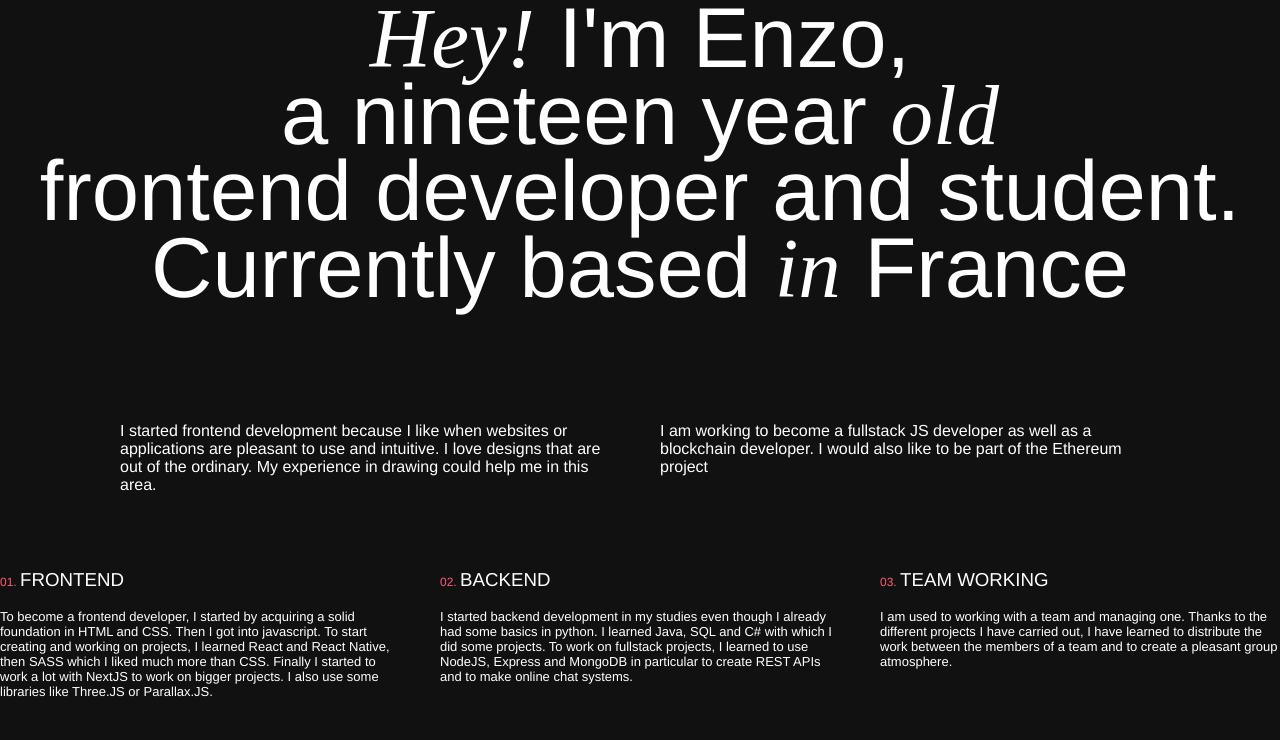
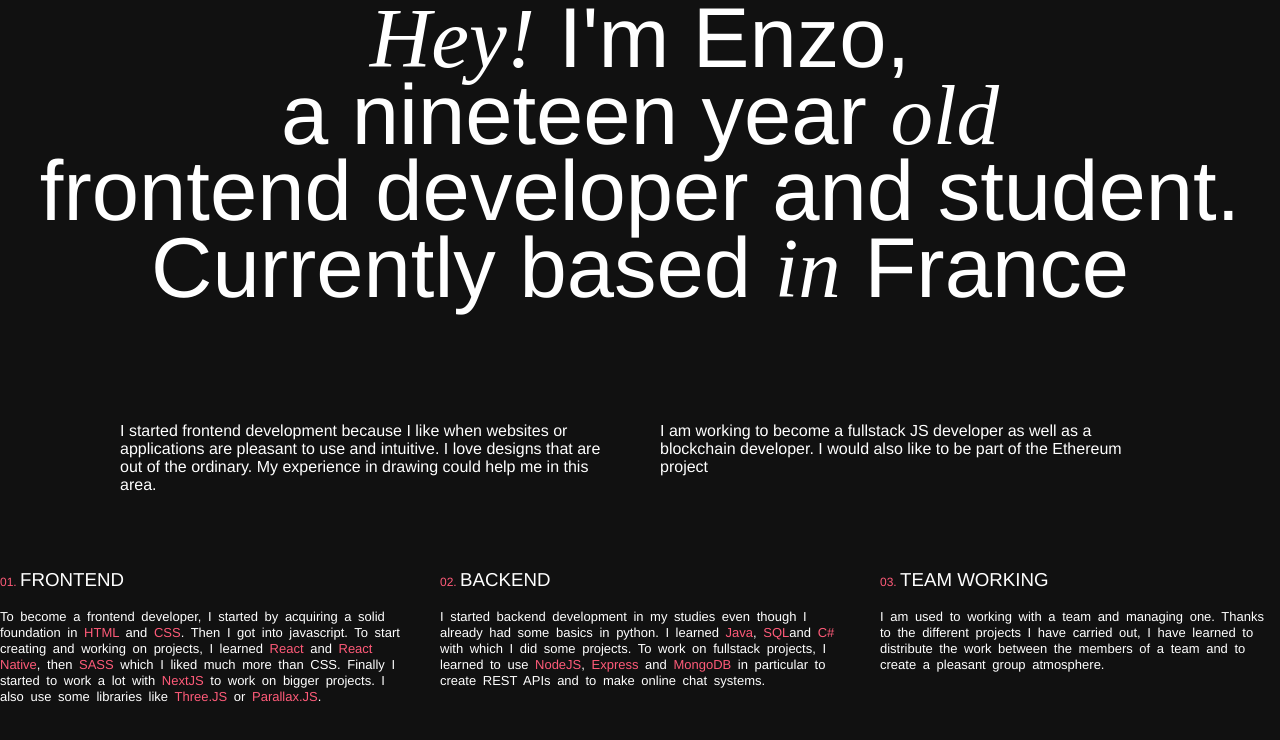
Before and after one commit to enzo-mourany/portfolio, a Next.js app: page /About in a window 1280 px wide. Shown: the top 740 px of the page. Built offline with nearby package versions, Linux system fonts and the light colour scheme.

Commit message:
about description colored languages

```diff
--- a/components/about-description.jsx
+++ b/components/about-description.jsx
@@ -7,61 +7,68 @@ export default function AboutDescription() {
             <div className={styles.container}>
                 <div className={styles.text}>
                     <p>
-                        I started frontend development because I like when websites
-                        or applications are pleasant to use and intuitive. I love
-                        designs that are out of the ordinary. My experience in
-                        drawing could help me in this area.
+                        I started frontend development because I like when
+                        websites or applications are pleasant to use and
+                        intuitive. I love designs that are out of the ordinary. My
+                        experience in drawing could help me in this area.
                     </p>
                 </div>
                 <div className={styles.text}>
                     <p>
-                        I am working to become a fullstack JS developer as well as a
-                        blockchain developer. I would also like to be part of the
-                        Ethereum project
+                        I am working to become a fullstack JS developer as well as
+                        a blockchain developer. I would also like to be part of
+                        the Ethereum project
                     </p>
                 </div>
             </div>
 
             <div className={styles.container}>
                 <div className={styles.item}>
-                    <h3 className={styles.title}><span>01. </span>FRONTEND</h3>
+                    <h3 className={styles.title}>
+                        <span>01. </span>FRONTEND
+                    </h3>
                     <div className={styles.text2}>
-                        <p alt="frontend">
+                        <p alt='frontend'>
                             To become a frontend developer, I started by acquiring a
-                            solid foundation in HTML and CSS. Then I got into
-                            javascript. To start creating and working on projects, I
-                            learned React and React Native, then SASS which I liked much
-                            more than CSS. Finally I started to work a lot with NextJS
-                            to work on bigger projects. I also use some libraries like
-                            Three.JS or Parallax.JS.
+                            solid foundation in <span>HTML</span> and{' '}
+                            <span>CSS</span>. Then I got into javascript. To start
+                            creating and working on projects, I learned{' '}
+                            <span>React</span> and <span>React Native</span>, then{' '}
+                            <span>SASS</span> which I liked much more than CSS.
+                            Finally I started to work a lot with <span>NextJS </span>
+                            to work on bigger projects. I also use some libraries
+                            like
+                            <span> Three.JS</span> or <span>Parallax.JS</span>.
                         </p>
                     </div>
                 </div>
 
-
-
                 <div className={styles.item}>
-
-                    <h3 className={styles.title}><span>02. </span>BACKEND</h3>
+                    <h3 className={styles.title}>
+                        <span>02. </span>BACKEND
+                    </h3>
                     <div className={styles.text2}>
-                        <p alt="backend">
-                            I started backend development in my studies even though I
-                            already had some basics in python. I learned Java, SQL and
-                            C# with which I did some projects. To work on fullstack
-                            projects, I learned to use NodeJS, Express and MongoDB in
-                            particular to create REST APIs and to make online chat
-                            systems.
+                        <p alt='backend'>
+                            I started backend development in my studies even though
+                            I already had some basics in python. I learned <span>Java</span>, <span> SQL</span>
+                            and <span>C#</span> with which I did some projects. To work on
+                            fullstack projects, I learned to use <span>NodeJS</span>, <span>Express</span> and
+                            <span> MongoDB</span> in particular to create REST APIs and to make
+                            online chat systems.
                         </p>
                     </div>
                 </div>
 
-
                 <div className={styles.item}>
-
-                    <h3 className={styles.title}><span>03. </span>TEAM WORKING</h3>
+                    <h3 className={styles.title}>
+                        <span>03. </span>TEAM WORKING
+                    </h3>
                     <div className={styles.text2}>
-                        <p alt="team">
-                            I am used to working with a team and managing one. Thanks to the different projects I have carried out, I have learned to distribute the work between the members of a team and to create a pleasant group atmosphere.
+                        <p alt='team'>
+                            I am used to working with a team and managing one.
+                            Thanks to the different projects I have carried out, I
+                            have learned to distribute the work between the members
+                            of a team and to create a pleasant group atmosphere.
                         </p>
                     </div>
                 </div>
--- a/styles/about-description.module.scss
+++ b/styles/about-description.module.scss
@@ -25,6 +25,11 @@
                 color: #fff;
                 font-weight: 200;
                 font-size: 13px;
+                word-spacing: 3px;
+                line-height: 16px;
+                span {
+                    color: $lightRed;
+                }
             }
         }
     }
```
